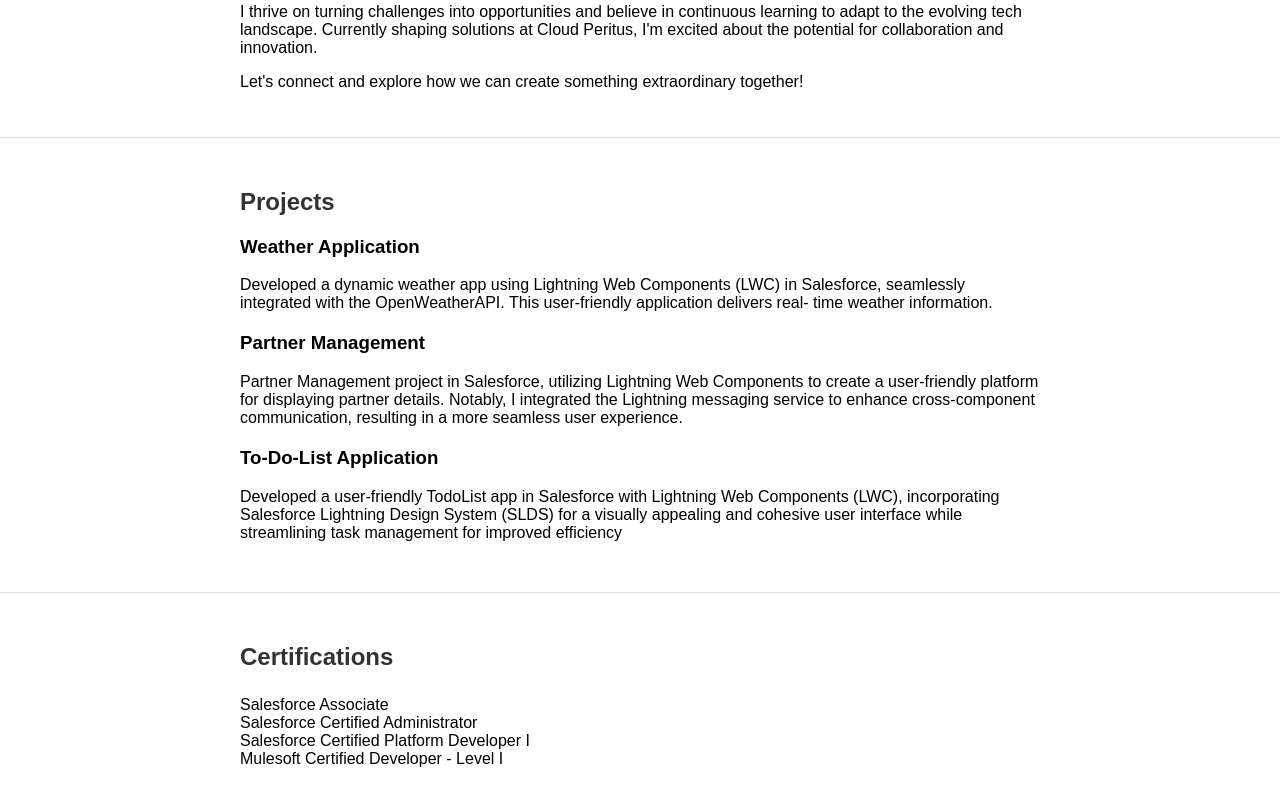
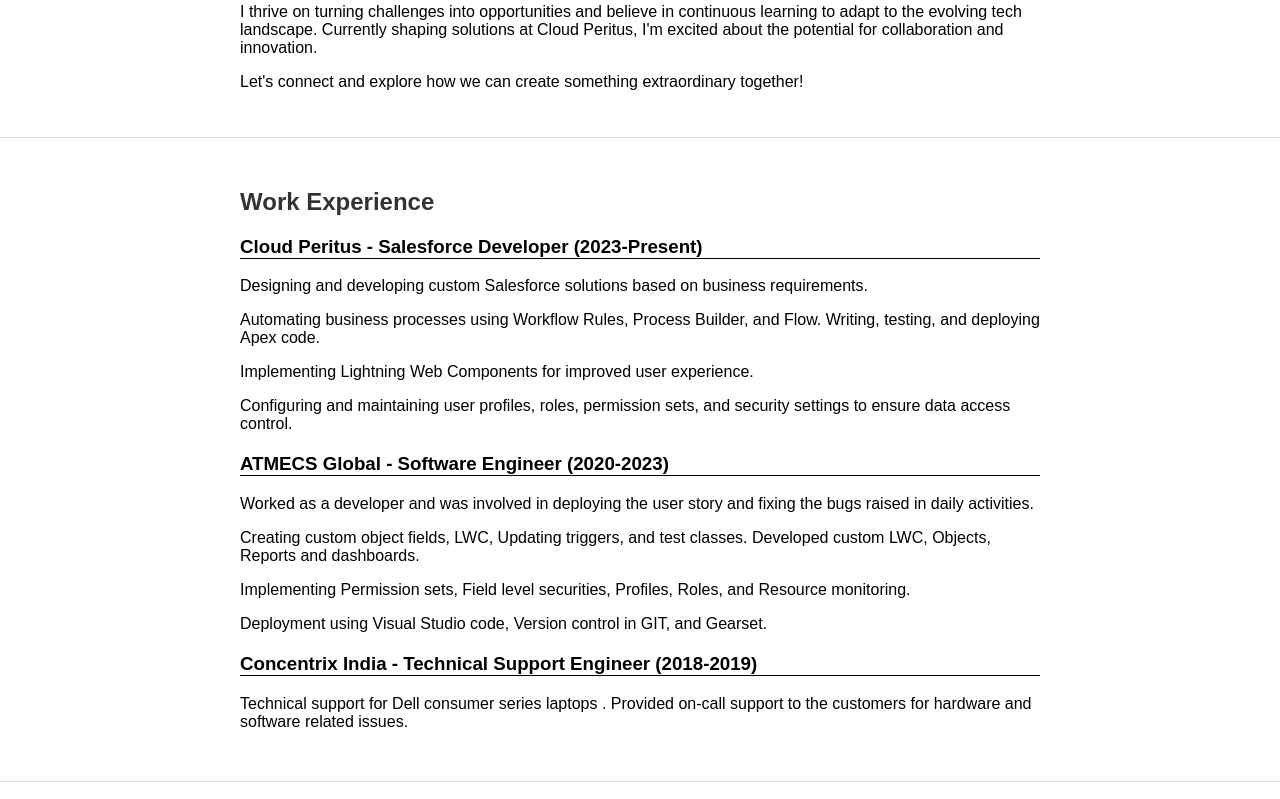
Before and after one commit to shubhamm1525/shubhamm1525.github.io, a plain HTML site: page Index.html in a window 1280 px wide. Shown: the part 578-1377 px from the top of the page. Drawn offline with Linux system fonts and the light colour scheme.

Commit message:
Updated Contact / Work Experience section

```diff
--- a/Index.html
+++ b/Index.html
@@ -20,6 +20,7 @@
         <div class="container">
             <ul>
                 <li><a href="#about">About Me</a></li>
+                <li><a href="#workExp">Work Experience</a></li>
                 <li><a href="#projects">Projects</a></li>
                 <li><a href="#certifications">Certifications</a></li>
                 <li><a href="#skills">Skills</a></li>
@@ -55,6 +56,33 @@
                 for collaboration and innovation.</p>
 
             <p>Let's connect and explore how we can create something extraordinary together!</p>
+        </div>
+    </section>
+
+    <section id="workExp">
+        <div class="container">
+            <h2>Work Experience</h2>
+            <!-- Add your project details here -->
+            <div class="workExp">
+                <h3>Cloud Peritus - Salesforce Developer (2023-Present)</h3>
+                <p>Designing and developing custom Salesforce solutions based on business requirements.</p>
+                <p>Automating business processes using Workflow Rules, Process Builder, and Flow. Writing, testing, and deploying Apex code.</p>
+                <p>Implementing Lightning Web Components for improved user experience.</p>
+                <p>Configuring and maintaining user profiles, roles, permission sets, and security settings to ensure data access control.</p>
+            </div>
+            <div class="workExp">
+                <h3>ATMECS Global - Software Engineer (2020-2023)</h3>
+                <p>Worked as a developer and was involved in deploying the user story and fixing the bugs raised in daily activities.</p>
+                <p>Creating custom object fields, LWC, Updating triggers, and test classes. Developed custom LWC, Objects, Reports and dashboards.</p>
+                <p>Implementing Permission sets, Field level securities, Profiles, Roles, and Resource monitoring.</p>
+                <p>Deployment using Visual Studio code, Version control in GIT, and Gearset.</p>
+            </div>
+            <div class="workExp">
+                <h3>Concentrix India - Technical Support Engineer (2018-2019)</h3>
+                <p>Technical support for Dell consumer series laptops . Provided on-call support to
+                    the customers for hardware and software related issues.</p>
+            </div>
+            <!-- Add more projects as needed -->
         </div>
     </section>
 
@@ -130,7 +158,7 @@
 
     <section id="contact">
         <div class="container">
-            <h2>Contact Me</h2>
+            <h2>Contact</h2>
             <div class="social-links">
                 <a href="https://www.linkedin.com/in/shubham-maske-2920b414b/" target="_blank">
                     <img src="images/linkedin.png" alt="LinkedIn Profile">
@@ -139,10 +167,13 @@
                     <img src="images/twitter-sign.png" alt="Twitter Profile">
                 </a>
                 <a href="https://shubhammaske.hashnode.dev/" target="_blank">
-                    <img src="images/message.png" alt="Hashnode Profile">
+                    <img src="images/blogger.png" alt="Hashnode Profile">
                 </a>
                 <a href="https://www.salesforce.com/trailblazer/shubhamm1525" target="_blank">
                     <img src="images/salesforce.png" alt="Trailhead Profile">
+                </a>
+                <a href="https://github.com/shubhamm1525" target="_blank">
+                    <img src="images/github.png" alt="Github Profile">
                 </a>
                 <!-- Add more social handles as needed -->
             </div>
--- a/styles.css
+++ b/styles.css
@@ -32,6 +32,18 @@ h2 {
 
 .project {
     margin-bottom: 20px;
+}
+
+.project h3{
+    border-bottom: 1px solid black;
+}
+
+.workExp {
+    margin-bottom: 20px;
+}
+
+.workExp h3{
+    border-bottom: 1px solid black;
 }
 
 footer {
```
Also changed, not shown: images/blogger.png (added), images/github.png (added).
